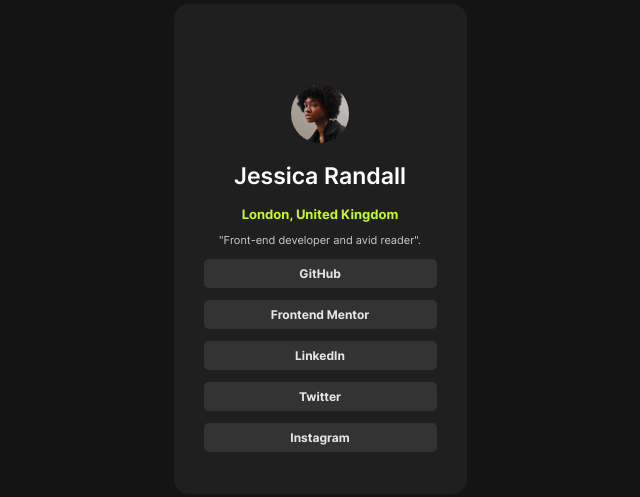
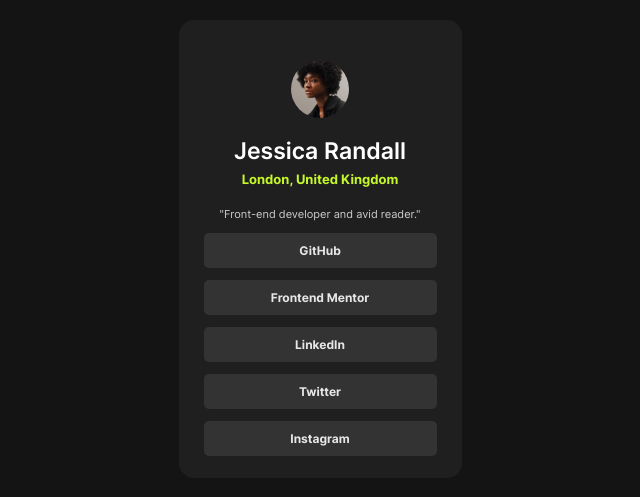
Before and after one commit to ify47/social-links-profile, a plain HTML site: page index.html in a window 1280 px wide. Shown: the part 159-656 px from the top of the page, without its empty margins (320-960 px from the left). Drawn offline with Linux system fonts and the light colour scheme.

Commit message:
first commit

```diff
--- a/index.html
+++ b/index.html
@@ -18,7 +18,7 @@
       <img src="assets/images/avatar-jessica.jpeg" alt="Jessica">
       <h1>Jessica Randall</h1>
       <h2>London, United Kingdom</h2>
-      <h3>"Front-end developer and avid reader".</h3>
+      <h3>"Front-end developer and avid reader."</h3>
       <div class="platforms">
         <p>GitHub</p>
       </div>
--- a/styles.css
+++ b/styles.css
@@ -27,41 +27,50 @@
     text-align: center;
     background-color: var(--darkGrey);
     border-radius: 15px;
-    padding: 30px;
+    padding: 10px 25px;
 }
 
 img {
     width: 25%;
     border-radius: 50%;
-    margin-top: 50px;
+    margin-top: 30px;
 }
 
 h1 {
     font-size: 23px;
     color: var(--White);
     font-weight: 600;
+    margin-bottom: 0;
 }
 
 h2 {
     font-size: 13px;
     color: var(--Green);
+    margin-top: 6px;
 }
 
 h3 {
     font-size: 11px;
     color: hsl(0, 0%, 80%);
     font-weight: 400;
+    margin-top: 20px;
 }
 
 .platforms {
     width: 233px;
     background-color: var(--Grey);
+    color: hsl(0, 0%, 90%);
     border-radius: 5px;
 }
 
+.platforms:hover {
+    cursor: pointer;
+    background-color: var(--Green);
+    color: black;
+}
+
 p {
-    color: hsl(0, 0%, 90%);
-    padding: 7px;
+    padding: 10px;
     font-size: 12px;
     font-weight: 700;
 }
```
Also changed, not shown: 1 other file.
